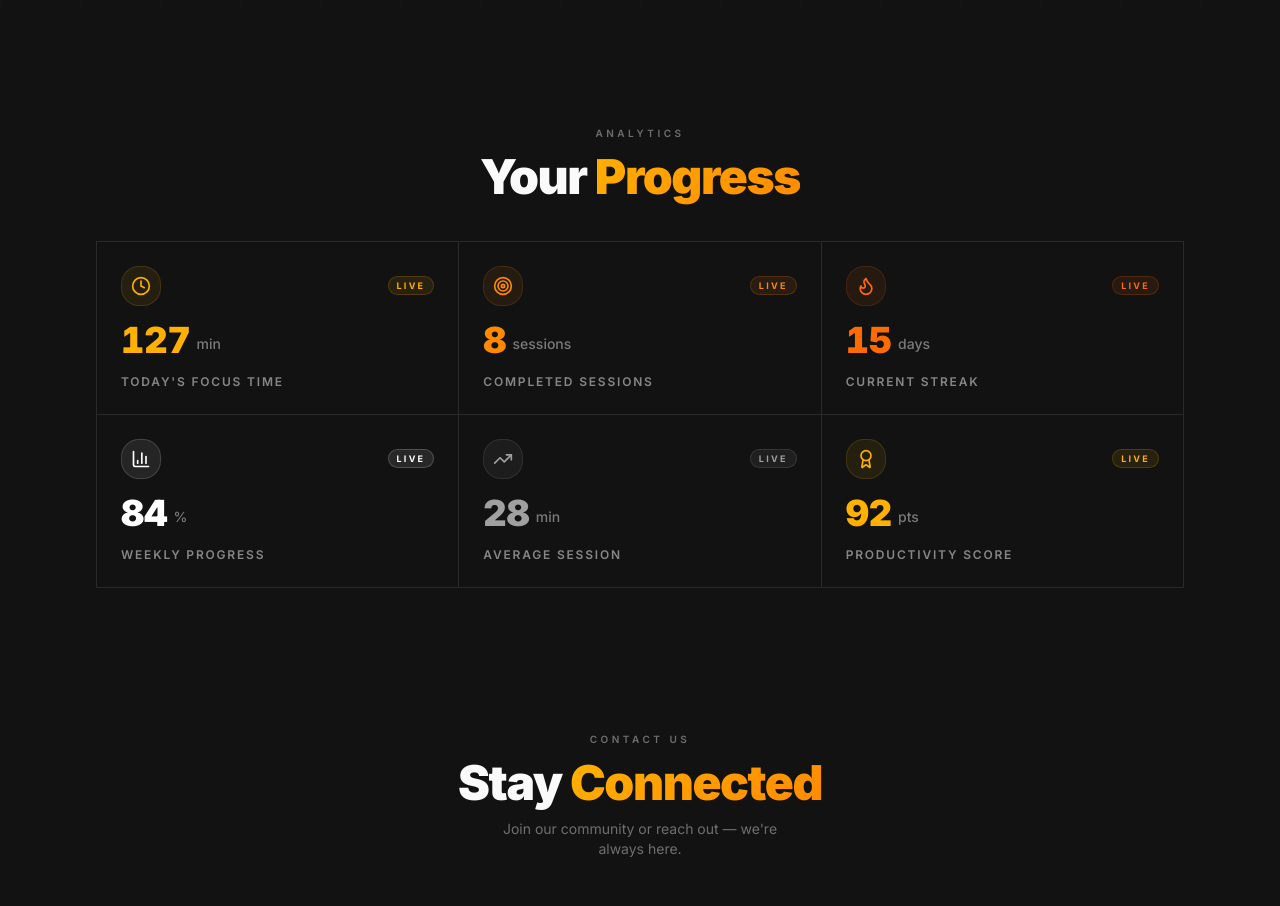
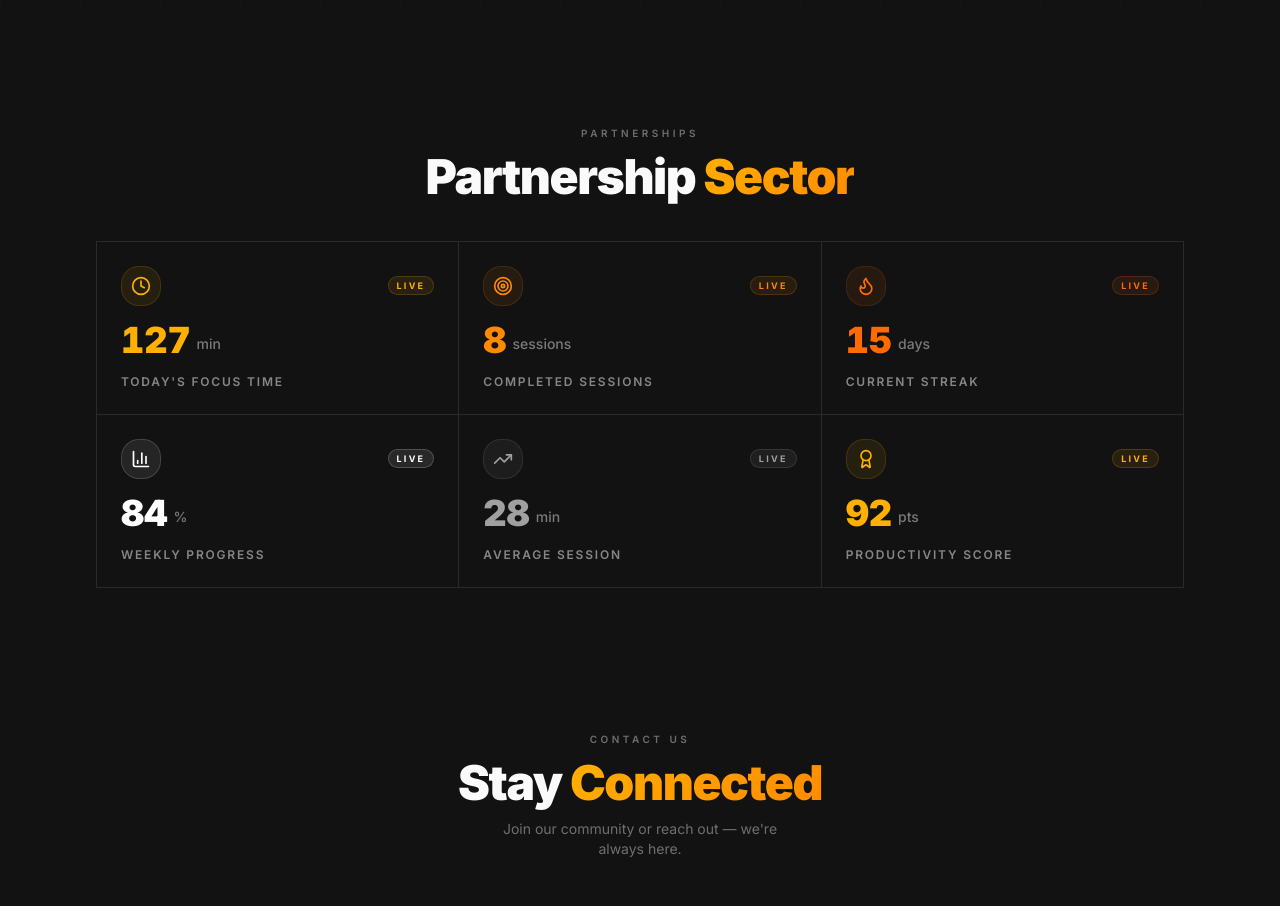
Before and after one commit to Souravsanyal1/timer-page, a Next.js app: page / in a window 1280 px wide. Shown: the part 789-1695 px from the top of the page. Built offline with nearby package versions, Linux system fonts and the light colour scheme.

Commit message:
feat: change Analytics header to Partnerships and Your Progress to Partnership Sector

```diff
--- a/app/page.tsx
+++ b/app/page.tsx
@@ -617,11 +617,11 @@ export default function FocusTimerPage() {
           {/* ══════ STATS ══════ */}
           <section id="stats" className="py-16">
             <motion.div initial={{ opacity: 0, y: 30 }} whileInView={{ opacity: 1, y: 0 }} transition={{ duration: 0.7 }} viewport={{ once: true }} className="text-center mb-10">
-              <p className="text-[10px] font-semibold text-foreground/40 uppercase tracking-[0.35em] mb-3">Analytics</p>
+              <p className="text-[10px] font-semibold text-foreground/40 uppercase tracking-[0.35em] mb-3">Partnerships</p>
               <h2 className="text-3xl md:text-5xl font-black text-foreground" style={{ letterSpacing: "-0.03em" }}>
-                Your{" "}
+                Partnership{" "}
                 <span style={{ background: "linear-gradient(135deg,#FFB000,#FF8A00)", WebkitBackgroundClip: "text", WebkitTextFillColor: "transparent", backgroundClip: "text" }}>
-                  Progress
+                  Sector
                 </span>
               </h2>
             </motion.div>
```
